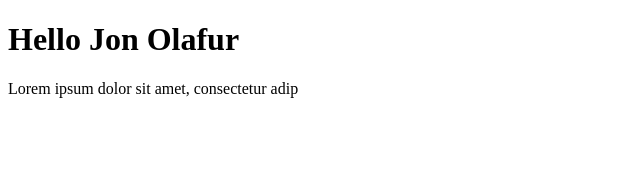
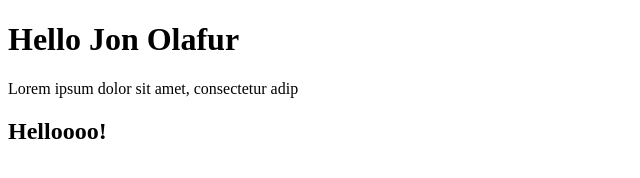
Before and after one commit to nonnimaeju5/Git-test, a plain HTML site: page index.html in a window 1280 px wide. Shown: the whole page, without its empty margins (0-640 px from the left). Drawn offline with Linux system fonts and the light colour scheme.

Commit message:
Put a H2 with text Helloooo!

```diff
--- a/index.html
+++ b/index.html
@@ -9,5 +9,6 @@
 <body>
       <h1>Hello Jon Olafur</h1>
           <p>Lorem ipsum dolor sit amet, consectetur adip</p>
+          <h2>Helloooo!</h2>
 </body>
 </html>
```
